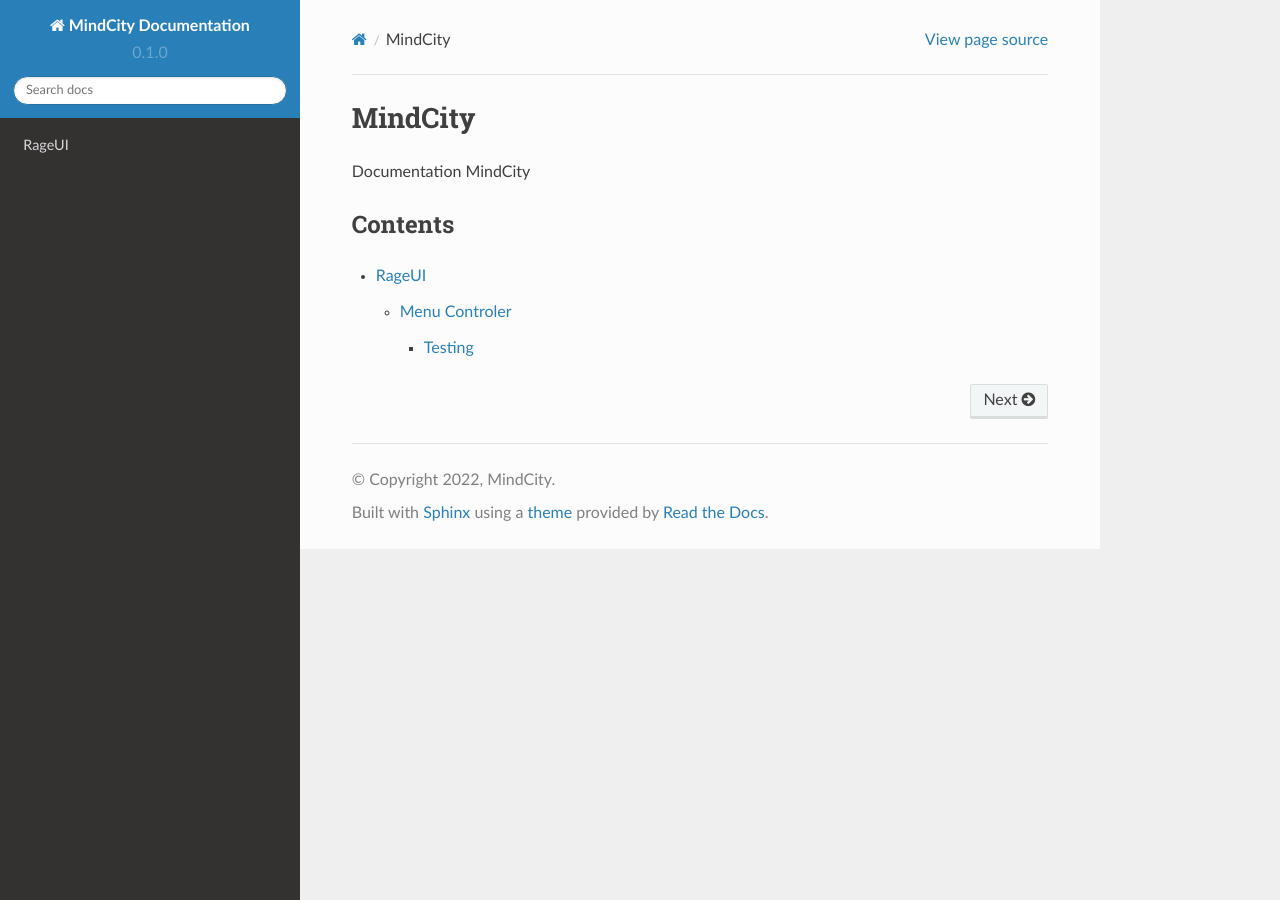
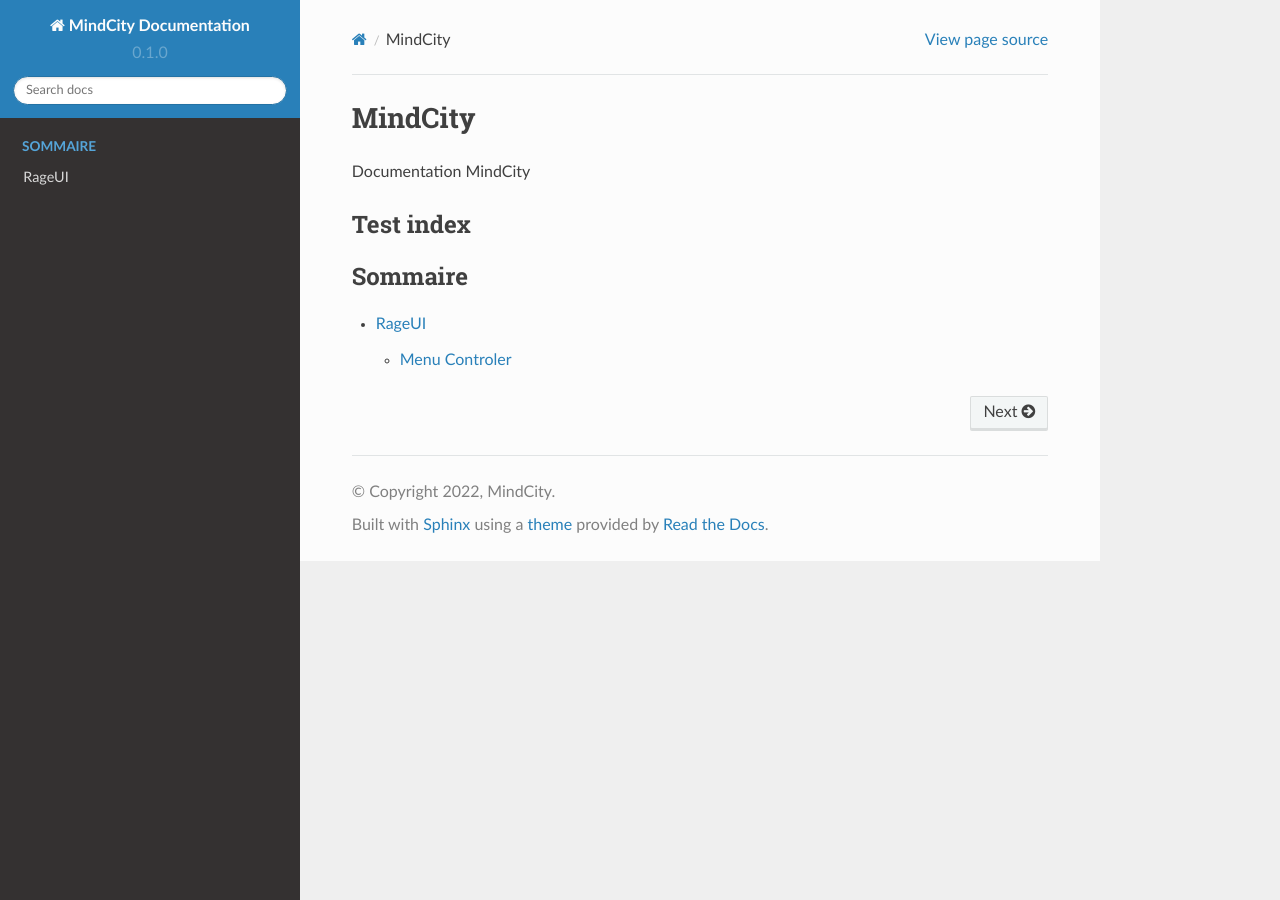
Before and after one commit to JustMordeckai/MindCity-Documentation, a Sphinx documentation site: the page built from docs/source/index.rst, in a window 1280 px wide. Built offline with Sphinx 7.4.7 and the Read the Docs theme 2.0.0, drawn with Linux system fonts in a browser that asks for light colours; pages that are not in the unit, such as notebooks, are missing from menus.

Commit message:
Toctree test

```diff
--- a/docs/source/index.rst
+++ b/docs/source/index.rst
@@ -3,10 +3,12 @@
 
 Documentation MindCity
 
-Contents
---------
+Test index
+----------
 
 .. toctree::
+   :caption: Sommaire
+   :titlesonly:
    :glob:
 
    rageui_main
--- a/docs/source/rageui/menu_control.rst
+++ b/docs/source/rageui/menu_control.rst
@@ -7,5 +7,6 @@
 -------
 
 .. toctree::
-    :caption: Controlleur des menus
+   :caption: Sommaire
+   :titlesonly:
    :glob:
--- a/docs/source/rageui_main.rst
+++ b/docs/source/rageui_main.rst
@@ -4,7 +4,8 @@
 Hello
 
 .. toctree::
-   :caption: RageUI
+   :caption: Sommaire
+   :titlesonly:
    :glob:
 
    rageui/menu_control
```
